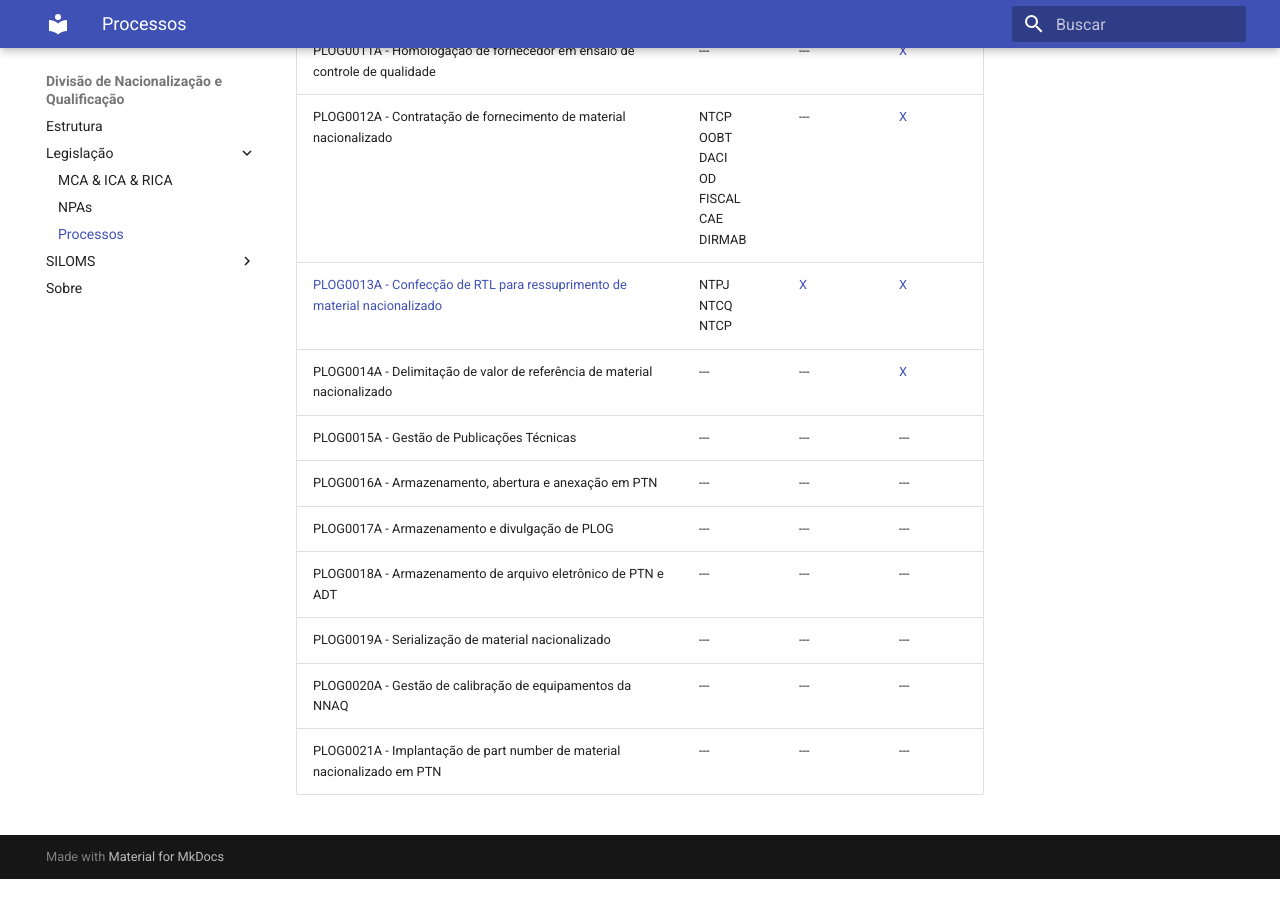
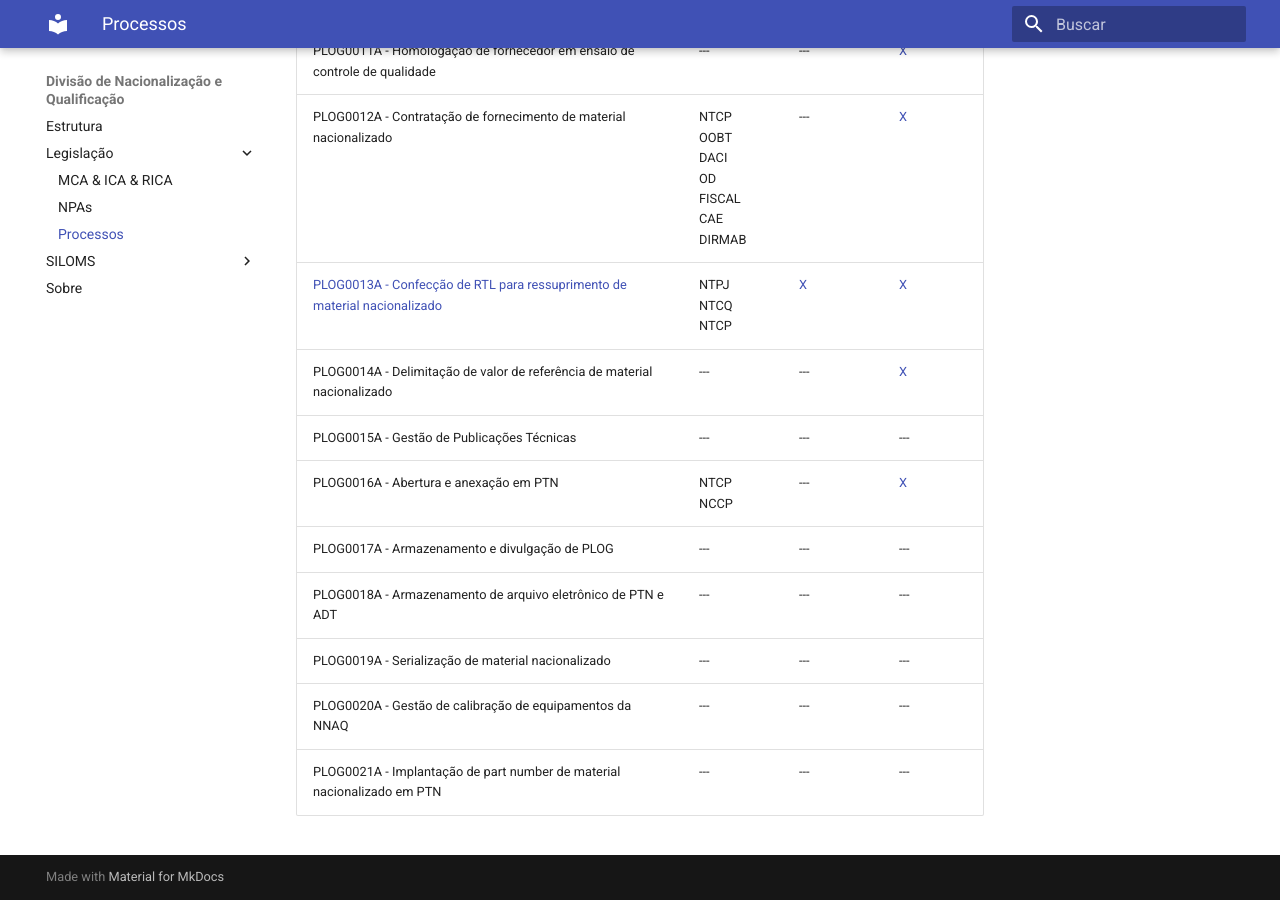
Before and after one commit to nacionalizacao/nacionalizacao.github.io, an MkDocs documentation site: the page built from docs/legislacao/plog/index.md, in a window 1280 px wide and 900 px high, scrolled down 816 px. Built offline with MkDocs 1.6.1 and Material for MkDocs 9.7.7, drawn with Linux system fonts in a browser that asks for light colours; before the commit the page ends 1695 px from its top, so only the background shows below that.

Commit message:
PLOG0016A

```diff
--- a/docs/legislacao/plog/index.md
+++ b/docs/legislacao/plog/index.md
@@ -17,7 +17,7 @@
 | [PLOG0013A - Confecção de RTL para ressuprimento de material nacionalizado](PLOG0013A.pdf) | NTPJ <br> NTCQ <br> NTCP  | [X](PLOG0013A.docx) | [X](PLOG0013A.bpm) |
 | PLOG0014A - Delimitação de valor de referência de material nacionalizado | ---     | --- | [X](PLOG0014A.bpm) |
 | PLOG0015A - Gestão de Publicações Técnicas | ---     | --- | --- |
-| PLOG0016A - Armazenamento, abertura e anexação em PTN | ---     | --- | --- |
+| PLOG0016A - Abertura e anexação em PTN | NTCP <br> NCCP | --- | [X](PLOG0016A.bpm) |
 | PLOG0017A - Armazenamento e divulgação de PLOG | ---     | --- | --- |
 | PLOG0018A - Armazenamento de arquivo eletrônico de PTN e ADT | ---     | --- | --- |
 | PLOG0019A - Serialização de material nacionalizado | ---     | --- | --- |
```
Also changed, not shown: 1 other file.
